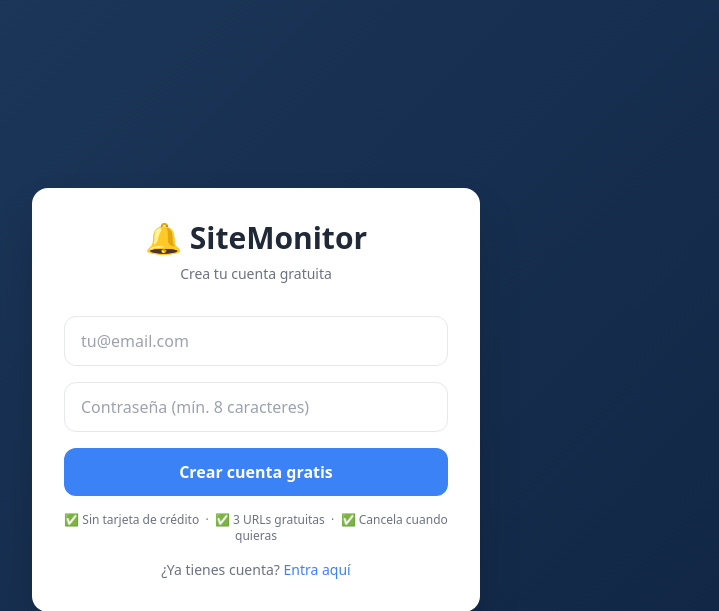
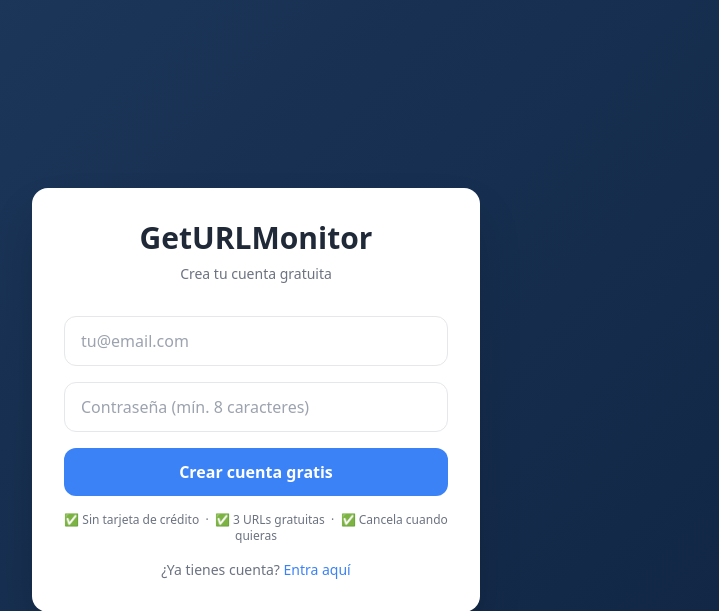
Before and after one commit to sitemonitot/sitemonitor, a FastAPI app: page /register in a window 1280 px wide. Shown: the top 611 px of the page, without its empty margins (384-1103 px from the left). Run offline with FastAPI, Linux system fonts and the light colour scheme; some libraries are stand-ins or nearby versions.

Commit message:
Rebrand SiteMonitor to GetURLMonitor across all templates
Co-Authored-By: Claude Sonnet 4.6 <noreply@anthropic.com>

```diff
--- a/frontend/templates/dashboard.html
+++ b/frontend/templates/dashboard.html
@@ -3,7 +3,7 @@
 <head>
   <meta charset="UTF-8">
   <meta name="viewport" content="width=device-width, initial-scale=1.0">
-  <title>Dashboard – SiteMonitor</title>
+  <title>Dashboard – GetURLMonitor</title>
   <script src="https://cdn.tailwindcss.com"></script>
   <style>
     .gradient-bg { background: linear-gradient(135deg, #1e3a5f 0%, #0f2340 100%); }
@@ -12,7 +12,7 @@
 <body class="bg-gray-50 min-h-screen">
 
 <nav class="gradient-bg text-white px-6 py-4 flex justify-between items-center">
-  <a href="/" class="text-xl font-bold">🔔 SiteMonitor</a>
+  <a href="/" class="text-xl font-bold">GetURLMonitor</a>
   <div class="flex items-center gap-4">
     <span id="plan-badge" class="text-xs bg-blue-400 px-3 py-1 rounded-full">Cargando...</span>
     <button onclick="logout()" class="text-blue-200 hover:text-white text-sm">Salir</button>
--- a/frontend/templates/login.html
+++ b/frontend/templates/login.html
@@ -3,14 +3,14 @@
 <head>
   <meta charset="UTF-8">
   <meta name="viewport" content="width=device-width, initial-scale=1.0">
-  <title>Entrar – SiteMonitor</title>
+  <title>Entrar – GetURLMonitor</title>
   <script src="https://cdn.tailwindcss.com"></script>
   <style>.gradient-bg { background: linear-gradient(135deg, #1e3a5f 0%, #0f2340 100%); }</style>
 </head>
 <body class="gradient-bg min-h-screen flex items-center justify-center px-4">
   <div class="bg-white rounded-2xl shadow-2xl p-8 w-full max-w-md">
     <div class="text-center mb-8">
-      <a href="/" class="text-3xl font-bold text-gray-800">🔔 SiteMonitor</a>
+      <a href="/" class="text-3xl font-bold text-gray-800">GetURLMonitor</a>
       <p class="text-gray-500 mt-2 text-sm">Inicia sesión en tu cuenta</p>
     </div>
     <div class="space-y-4">
--- a/frontend/templates/register.html
+++ b/frontend/templates/register.html
@@ -3,14 +3,14 @@
 <head>
   <meta charset="UTF-8">
   <meta name="viewport" content="width=device-width, initial-scale=1.0">
-  <title>Registro gratis – SiteMonitor</title>
+  <title>Registro gratis – GetURLMonitor</title>
   <script src="https://cdn.tailwindcss.com"></script>
   <style>.gradient-bg { background: linear-gradient(135deg, #1e3a5f 0%, #0f2340 100%); }</style>
 </head>
 <body class="gradient-bg min-h-screen flex items-center justify-center px-4">
   <div class="bg-white rounded-2xl shadow-2xl p-8 w-full max-w-md">
     <div class="text-center mb-8">
-      <a href="/" class="text-3xl font-bold text-gray-800">🔔 SiteMonitor</a>
+      <a href="/" class="text-3xl font-bold text-gray-800">GetURLMonitor</a>
       <p class="text-gray-500 mt-2 text-sm">Crea tu cuenta gratuita</p>
     </div>
     <div class="space-y-4">
```
